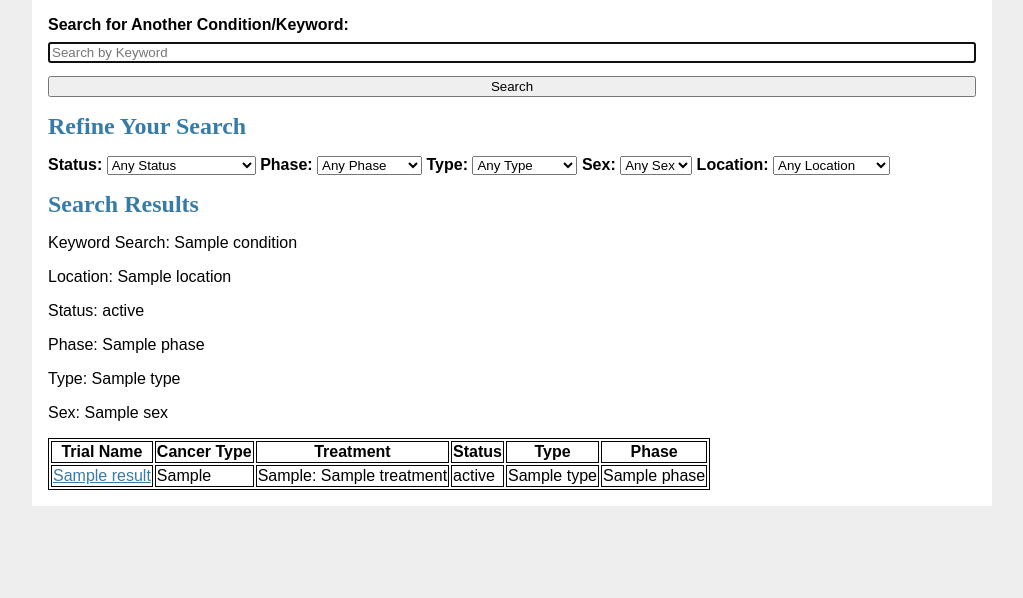
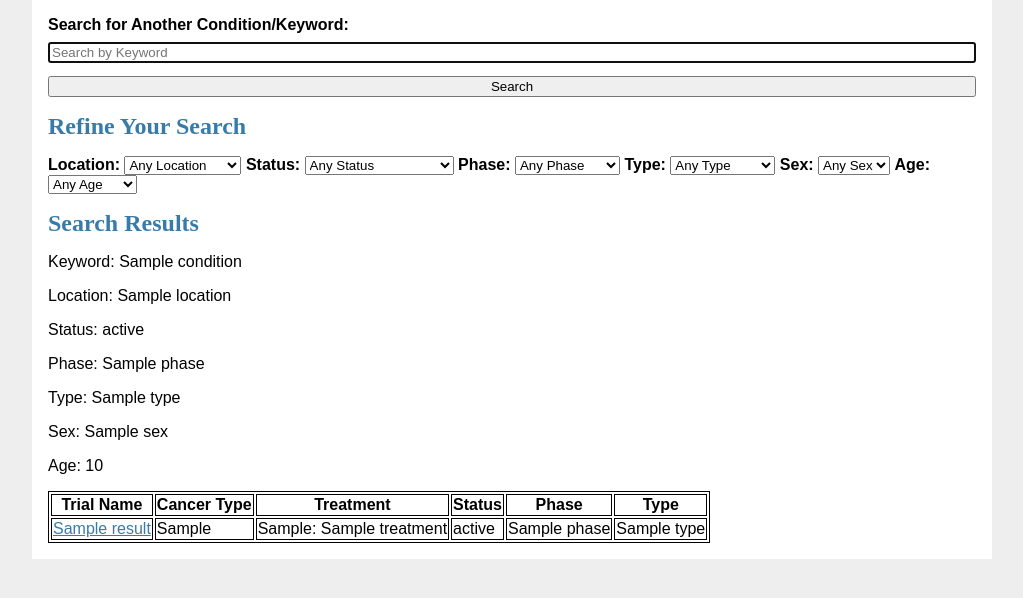
Before and after one commit to honganndo/Cancer-Clinical-Trial-Database, a Flask app: template templates/results.html in a window 1280 px wide. Shown: the part 91-689 px from the top of the page, without its empty margins (128-1151 px from the left). Run offline with Flask 3, Linux system fonts and the light colour scheme; the template is opened without the code that fills it: most values are stand-ins (such as "Sample title", 1, 10 or a date in 2020); parts of the project's set-up code (start-up, migrations or seed data) failed here and were passed over.

Commit message:
Add age search option

```diff
--- a/server.py
+++ b/server.py
@@ -203,6 +203,7 @@ def results():
     phase = request.form.get('phase')
     type = request.form.get('type')
     sex = request.form.get('sex')
+    age = request.form.get('age')
     results = []
 
     if request.method == 'POST':
@@ -232,15 +233,18 @@ def results():
             if status:
                 where_clause.append(f"status = '{status}'")
 
-            if sex:
+            if sex or age:
                 results_query.append(
                     "JOIN eligibility ON "
                      "(clinical_trials.age = eligibility.age "
                      "AND clinical_trials.sex = eligibility.sex)")
-                where_clause.append(f"eligibility.sex = '{sex}'")
+                if sex:
+                    where_clause.append(f"eligibility.sex = '{sex}'")
+                if age:
+                    where_clause.append(f"'{age}' = ANY(eligibility.age)")
 
             if phase:
-                where_clause.append(f"'{phase}' = ANY(phase)")
+                where_clause.append(f"'{phase}' = ANY(eligibility.phase)")
 
             if type:
                 where_clause.append(f"type = '{type}'")
@@ -254,7 +258,7 @@ def results():
 
     return render_template("results.html", condition=condition, status=status,
                            location=location, results=results,
-                           locations=locations, phase=phase, type=type, sex=sex)
+                           locations=locations, phase=phase, type=type, sex=sex, age=age)
 
 
 @app.route('/trialpage/<int:trial_id>')
--- a/templates/results.html
+++ b/templates/results.html
@@ -12,6 +12,14 @@
 
   <div>
     <h2>Refine Your Search</h2>
+    <label for="location">Location:</label>
+    <select id="location" name="location" >
+      <option value="">Any Location</option>
+      {% for location in locations %}
+          <option value="{{ location }}">{{ location }}</option>
+      {% endfor %}
+    </select>
+
     <label for="status">Status:</label>
     <select id="status" name="status">
       <option value="">Any Status</option>
@@ -50,23 +58,26 @@
       <option value="female">Female</option>
     </select>
 
-    <label for="location">Location:</label>
-    <select id="location" name="location" >
-      <option value="">Any Location</option>
-      {% for location in locations %}
-          <option value="{{ location }}">{{ location }}</option>
-      {% endfor %}
+    <label for="age">Age:</label>
+    <select id="age" name="age">
+      <option value="">Any Age</option>
+      <option value="child">Child</option>
+      <option value="adult">Adult</option>
+      <option value="older adult">Older Adult</option>
     </select>
+
+
 </div>
   </form>
 
   <h1>Search Results</h1>
-  <p>Keyword Search: {{ condition }}</p>
+  <p>Keyword: {{ condition }}</p>
   <p>Location: {{ location }}</p>
   <p>Status: {{ status }}</p>
   <p>Phase: {{ phase }}</p>
   <p>Type: {{ type }}</p>
   <p>Sex: {{ sex }}</p>
+  <p>Age: {{ age }}</p>
 
 
   <table>
@@ -76,8 +87,8 @@
           <th> Cancer Type </th>
           <th> Treatment </th>
           <th> Status </th>
+          <th> Phase </th>
           <th> Type </th>
-          <th> Phase </th>
       </tr>
     </thead>
     <tbody>
@@ -87,8 +98,8 @@
           <td>{{ result.cancer_type }}</td>
           <td>{{ result.treatment_type }}: {{ result.treatment }}</td>
           <td>{{ result.status }}</td>
+          <td> {{ result.phase | join(', ') }}</td>
           <td>{{ result.type }}</td>
-          <td> {{ result.phase | join(', ') }}</td>
         </tr>
       {% endfor %}
     </tbody>
```
